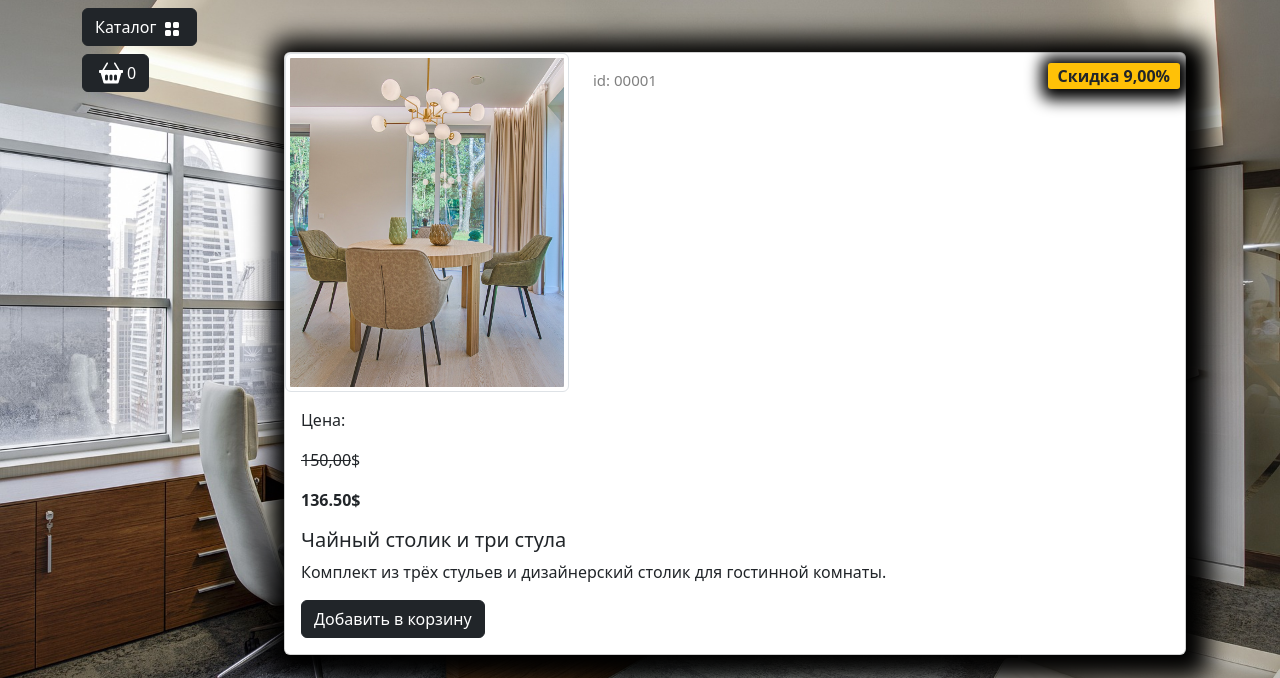
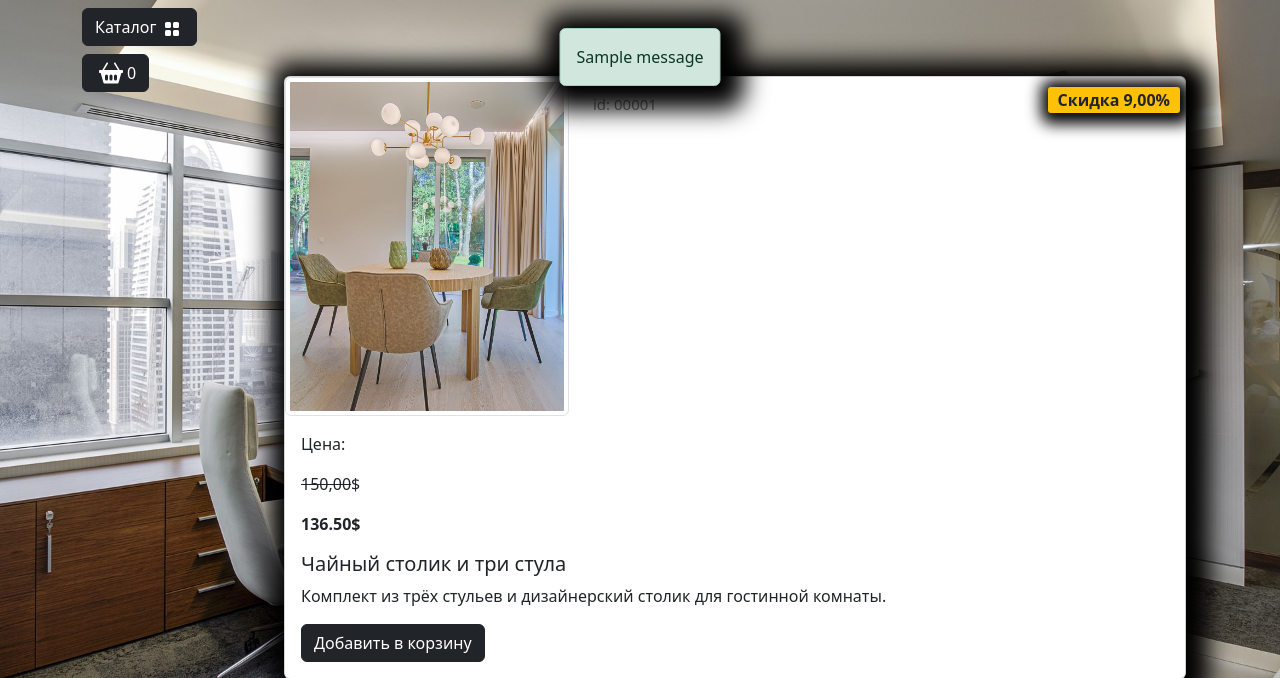
Before and after one commit to D-Ilya/django-shop, a Django app: page /catalog/product/1 in a window 1280 px wide. Shown: the part 56-734 px from the top of the page. Run offline with Django 4.2, Linux system fonts and the light colour scheme; data comes from the database, SQL or seed files in the repository; tables that the repository leaves empty hold one stand-in row (values such as "Sample post"); one stand-in notice (Sample message) is shown; some libraries are stand-ins or nearby versions.

Commit message:
update notifications

```diff
--- a/app/templates/includes/notifications.html
+++ b/app/templates/includes/notifications.html
@@ -12,3 +12,27 @@
     </div>
 </div>
 {% endif %}
+
+<div class="container mt-4">
+    <div class="row justify-content-center">
+        <div class="col-md-6">
+            {% if messages %}
+                {% for message in messages %}
+                    {% if message.tags == 'success' %}
+                    <div id="notification" class="position-fixed start-50 translate-middle-x z-3 alert alert-success fade show custom-shadow" role="alert">
+                        {{ message }}
+                    </div>
+                    {% endif %}
+                    {% if message.tags == 'warning' %}
+                    <div id="notification" class="position-fixed start-50 translate-middle-x z-3 alert alert-danger fade show custom-shadow" role="alert">
+                        {{ message }}
+                    </div>
+                    {% endif %}
+                {% endfor %}
+            {% else %}
+            <div id="jq-notification" class="position-fixed start-50 translate-middle-x z-3 alert alert-success fade show custom-shadow" style="display: none;" role="alert">
+            </div>
+            {% endif %}
+        </div>
+    </div>
+</div>
```
Also changed, not shown: app/users/views.py (+8 -1 lines).
